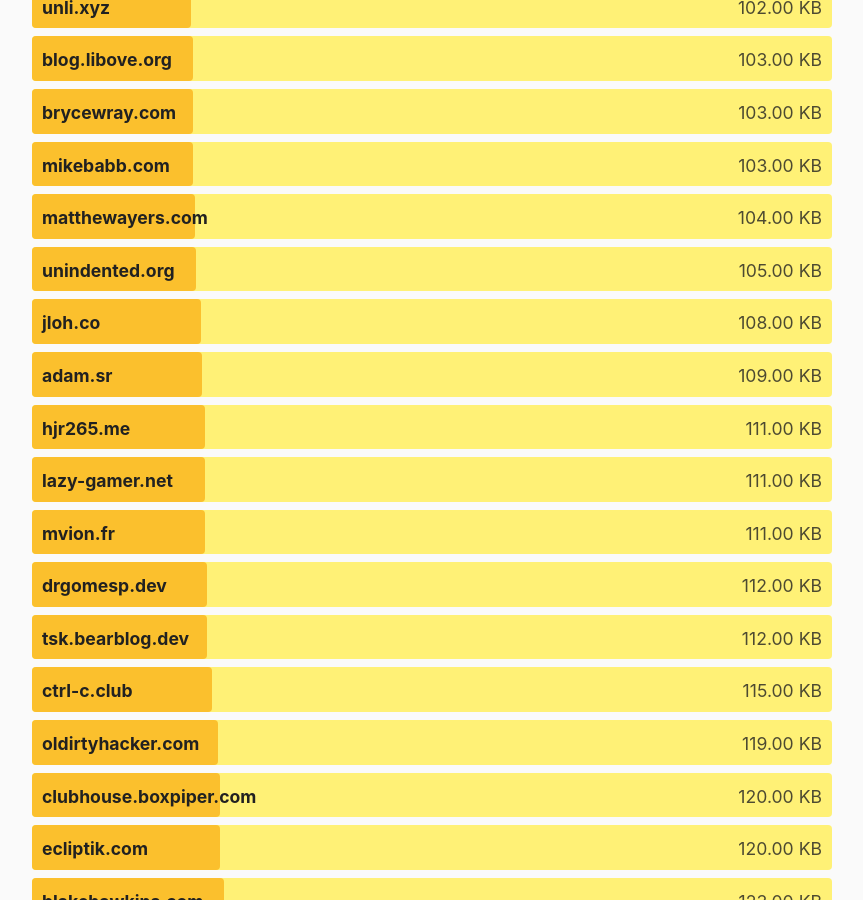
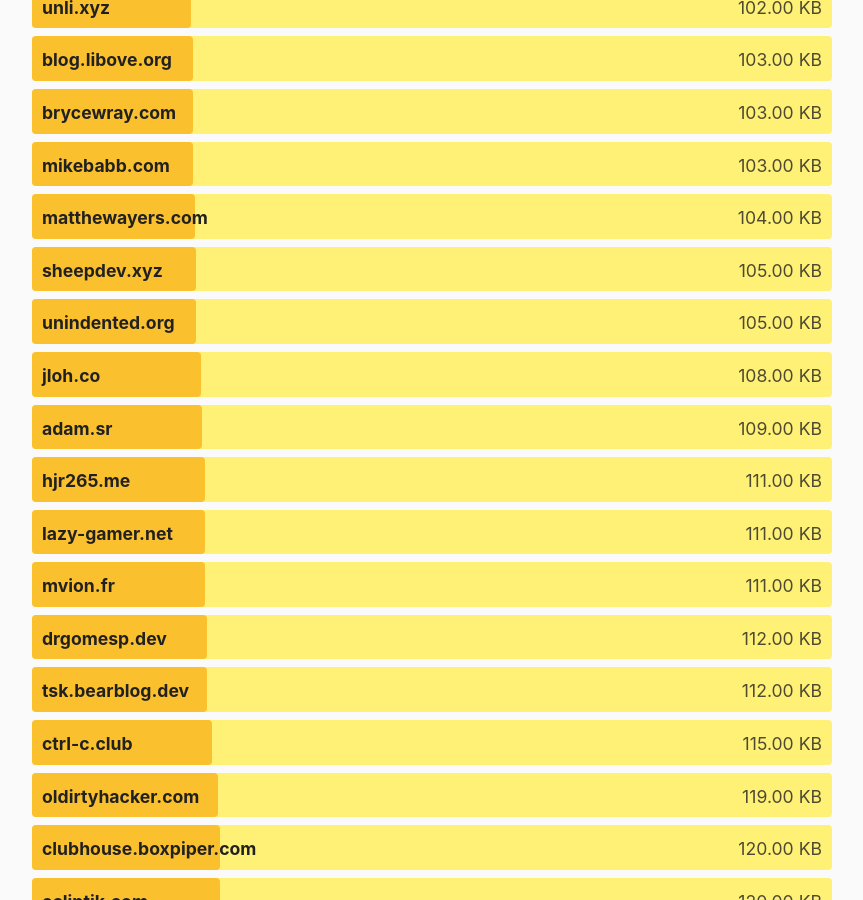
Before and after one commit to kevquirk/512kb.club, a Jekyll site: the page built from index.md, in a window 1280 px wide and 900 px high, scrolled down 19580 px. Shown: the whole window, without its empty margins (208-1071 px from the left). Built offline with Jekyll 4.4.1, drawn with Linux system fonts in a browser that asks for light colours.

Commit message:
add my site: sheepdev.xyz

```diff
--- a/_data/sites.yml
+++ b/_data/sites.yml
@@ -2337,6 +2337,11 @@
   size: 60.0
   last_checked: 2022-08-01
 
+- domain: sheepdev.xyz
+  url: https://sheepdev.xyz
+  size: 105
+  last_checked: 2023-02-26
+
 - domain: sherrieg.com
   url: https://sherrieg.com/
   size: 25.5
```
